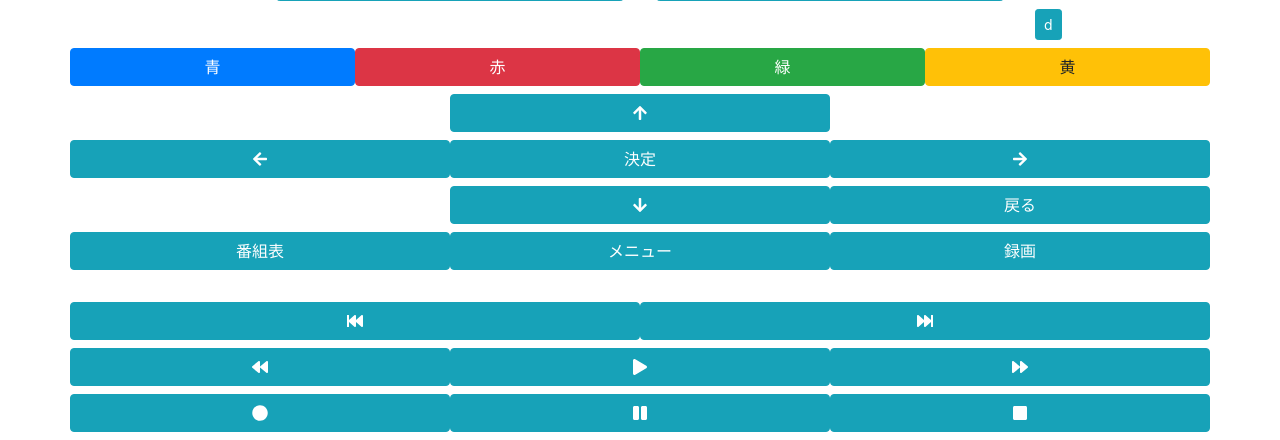
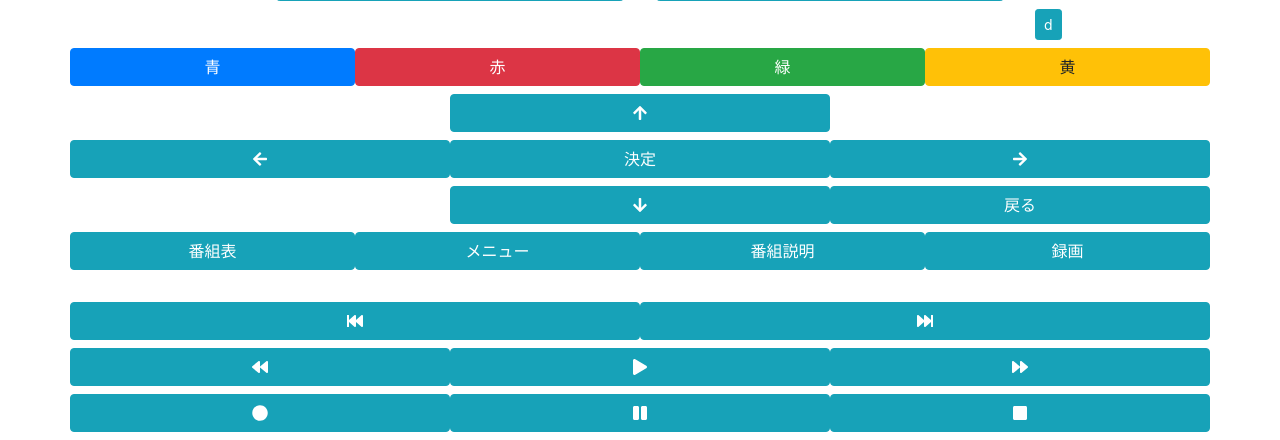
Before and after one commit to forest1102/pythonIRServer, a Flask app: page / in a window 1280 px wide. Shown: the part 537-977 px from the top of the page. Run offline with Flask 2, Linux system fonts and the light colour scheme; some libraries are stand-ins or nearby versions.

Commit message:
edit remocon

```diff
--- a/templates/index.html
+++ b/templates/index.html
@@ -90,8 +90,10 @@
     </button>
   <button value="back" type="button" class="btn remocon-btn btn-info col-4">戻る</button></div>
   <div class="row">
-    <button value="tv-program" class="btn remocon-btn btn-info col" type="button">番組表</button>
+
+    <button value="program-list" class="btn remocon-btn btn-info col" type="button">番組表</button>
     <button value="menu" class="btn remocon-btn btn-info col" type="button">メニュー</button>
+    <button value="tv-program" class="btn remocon-btn btn-info col" type="button">番組説明</button>
     <button value="record-list" class="btn remocon-btn btn-info col" type="button">録画</button>
 
   </div>
```
